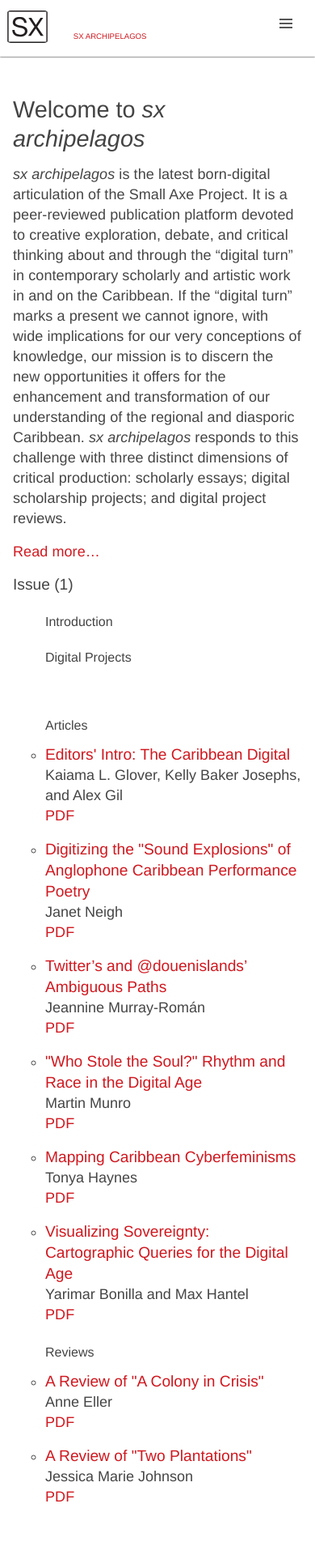
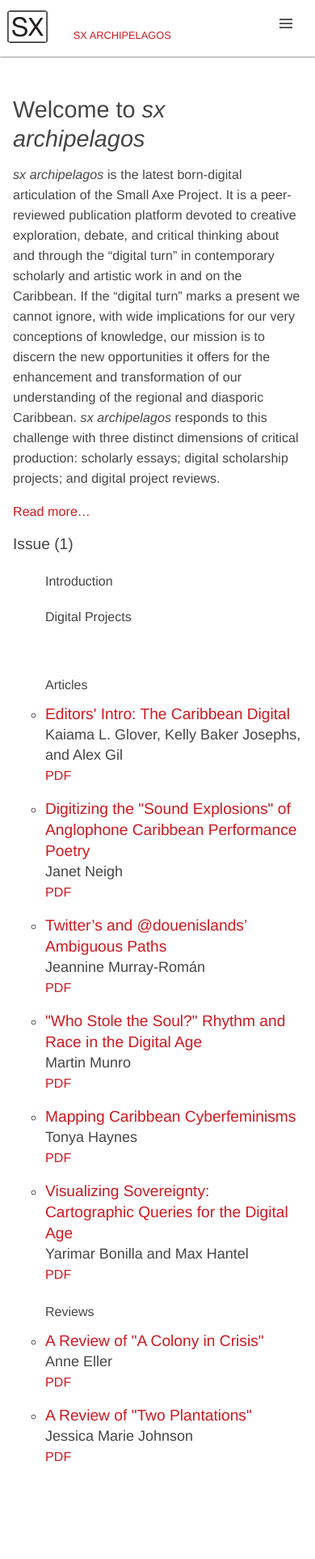
Before and after one commit to archipelagosjournal/archipelagos, a Jekyll site: the page built from index.html, in a window 390 px wide. Shown: the whole page at 81% size. Built offline with Jekyll 4.4.1, drawn with Linux system fonts in a browser that asks for light colours; after the commit the page ends 1875 px from its top, so only the background shows below that.

Commit message:
tweaks to the reading font

```diff
--- a/public/css/main.css
+++ b/public/css/main.css
@@ -181,6 +181,12 @@
 p {
   margin-top: 0;
   margin-bottom: 1rem;
+}
+
+@media (max-width: 42em) {
+  .content p {
+    font-size: 1rem;
+  }
 }
 
 
@@ -396,8 +402,9 @@
 
 
 
-ul#main-nav, ul#main-nav-small {
+ul#main-nav {
   list-style-type: none;
+  display: inline-block;
   margin: 0;
   margin-left: 20px;
   padding: 0;
@@ -407,13 +414,6 @@
 	text-transform: uppercase;
 }
 
-ul#main-nav {
-    display: inline-block;
-}
-
-ul#main-nav-small {
-    display: none;
-}
 
 ul#main-nav > li {
 	display: inline-block;
@@ -441,6 +441,10 @@
 @media (max-width: 42em) {
   ul#main-nav > li:not(.active) {
     display: none;
+  }
+  li.active {
+    font-size: .8rem;
+    margin: 0 auto;
   }
 }
 
```
Lines whose indentation alone changed are shown as unchanged.
